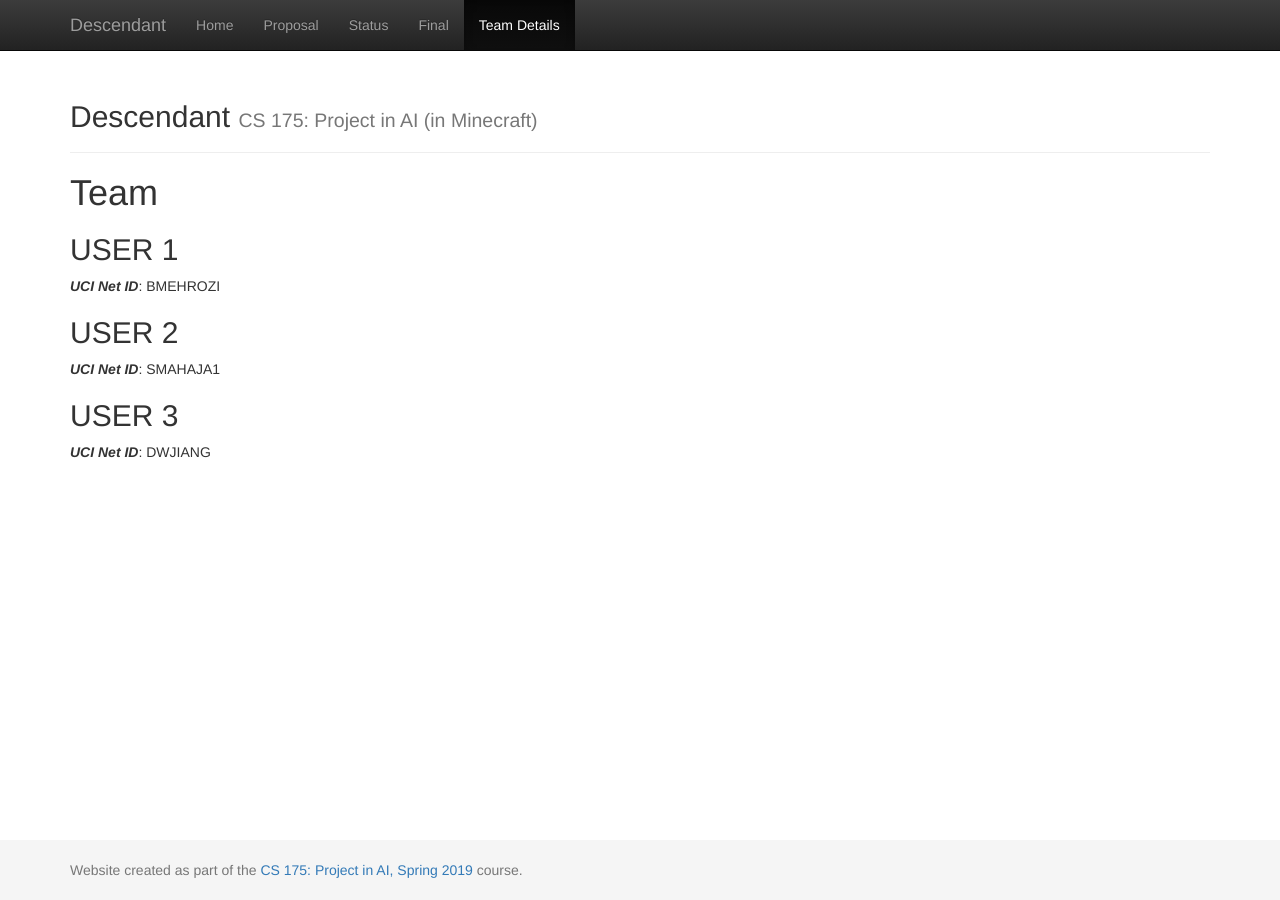
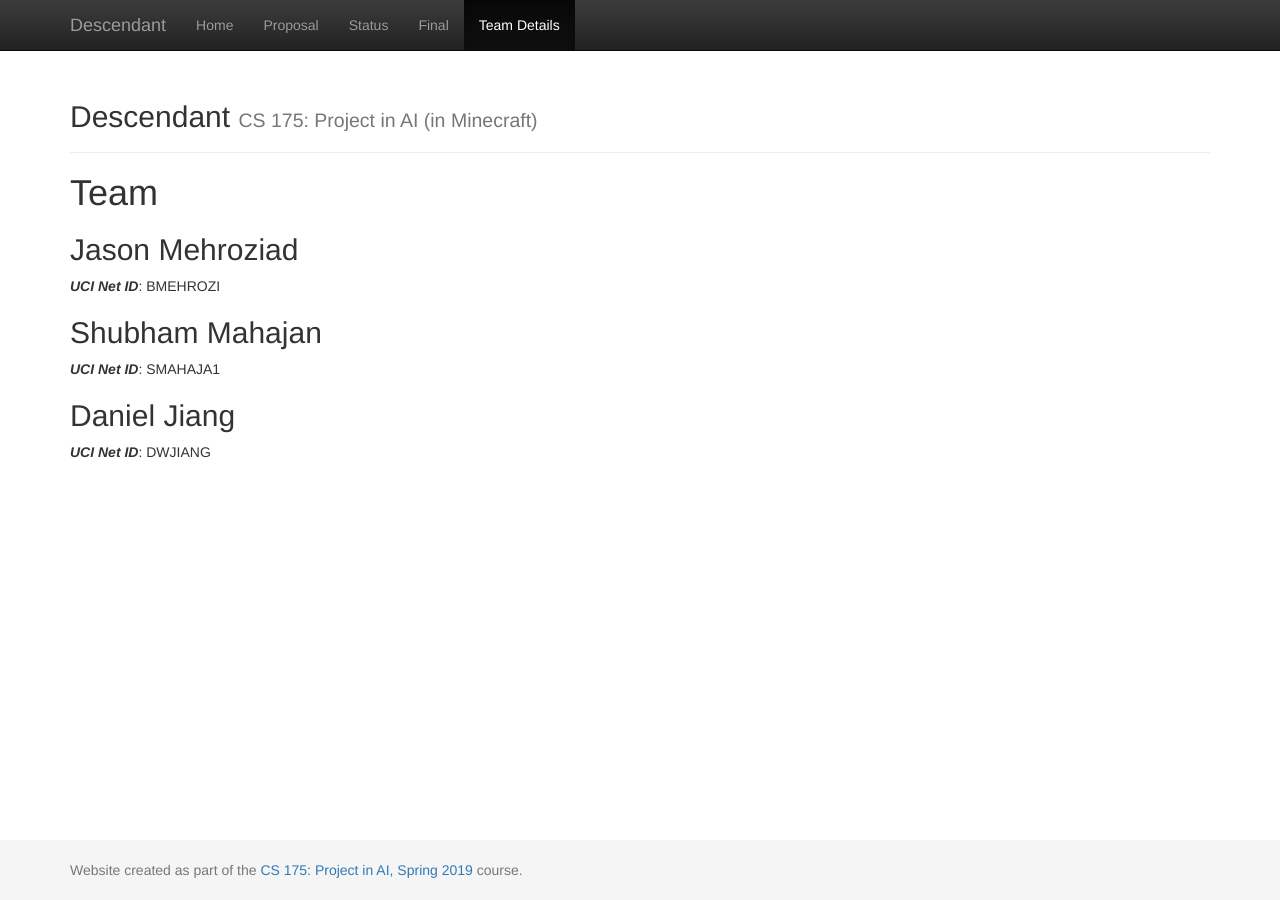
Before and after one commit to JasonMehroziad/Descendant, a Jekyll site: the page built from docs/team.md, in a window 1280 px wide. Built offline with Jekyll 4.4.1, drawn with Linux system fonts in a browser that asks for light colours.

Commit message:
update team.md

```diff
--- a/docs/team.md
+++ b/docs/team.md
@@ -6,11 +6,11 @@ title:  Team
 # {{ page.title }}
 
 
-## USER 1
+## Jason Mehroziad
 ***UCI Net ID***: BMEHROZI
 
-## USER 2
+## Shubham Mahajan
 ***UCI Net ID***: SMAHAJA1
 
-## USER 3
+## Daniel Jiang
 ***UCI Net ID***: DWJIANG
```
